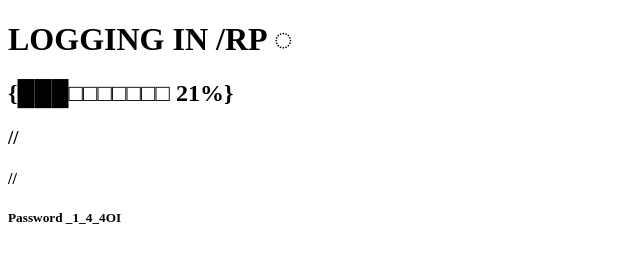
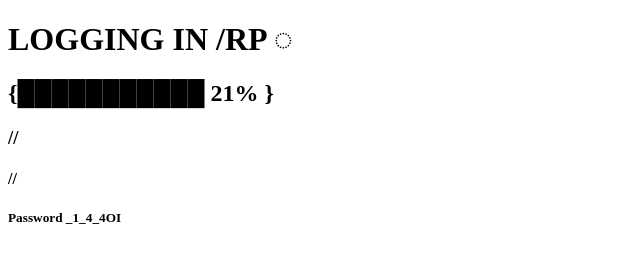
Before and after one commit to RpW0rld/RP, a plain HTML site: page index.html in a window 1280 px wide. Shown: the whole page, without its empty margins (0-640 px from the left). Drawn offline with Linux system fonts and the light colour scheme.

Commit message:
Update index.html

```diff
--- a/index.html
+++ b/index.html
@@ -7,7 +7,7 @@
 </head>
 <body>
     <h1>LOGGING IN /RP ◌</h1>
-    <h2>{███□□□□□□□ 21%}</h2>
+    <h2>{███████████ 21%                                            }</h2>
     <h3>// </h3>
     <h4>// </h4>
     <h5>Password _1_4_4OI </h5>
```
